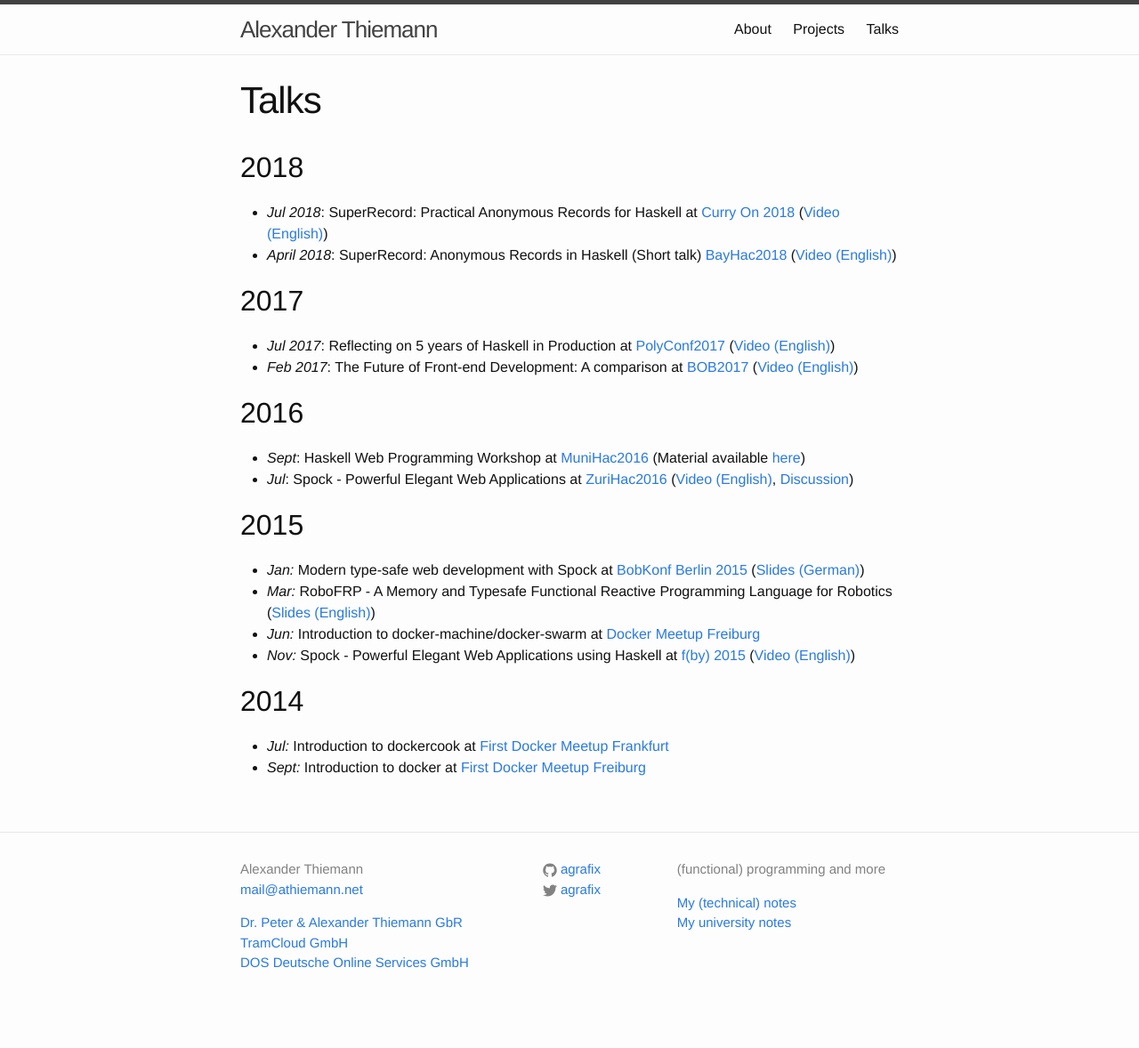
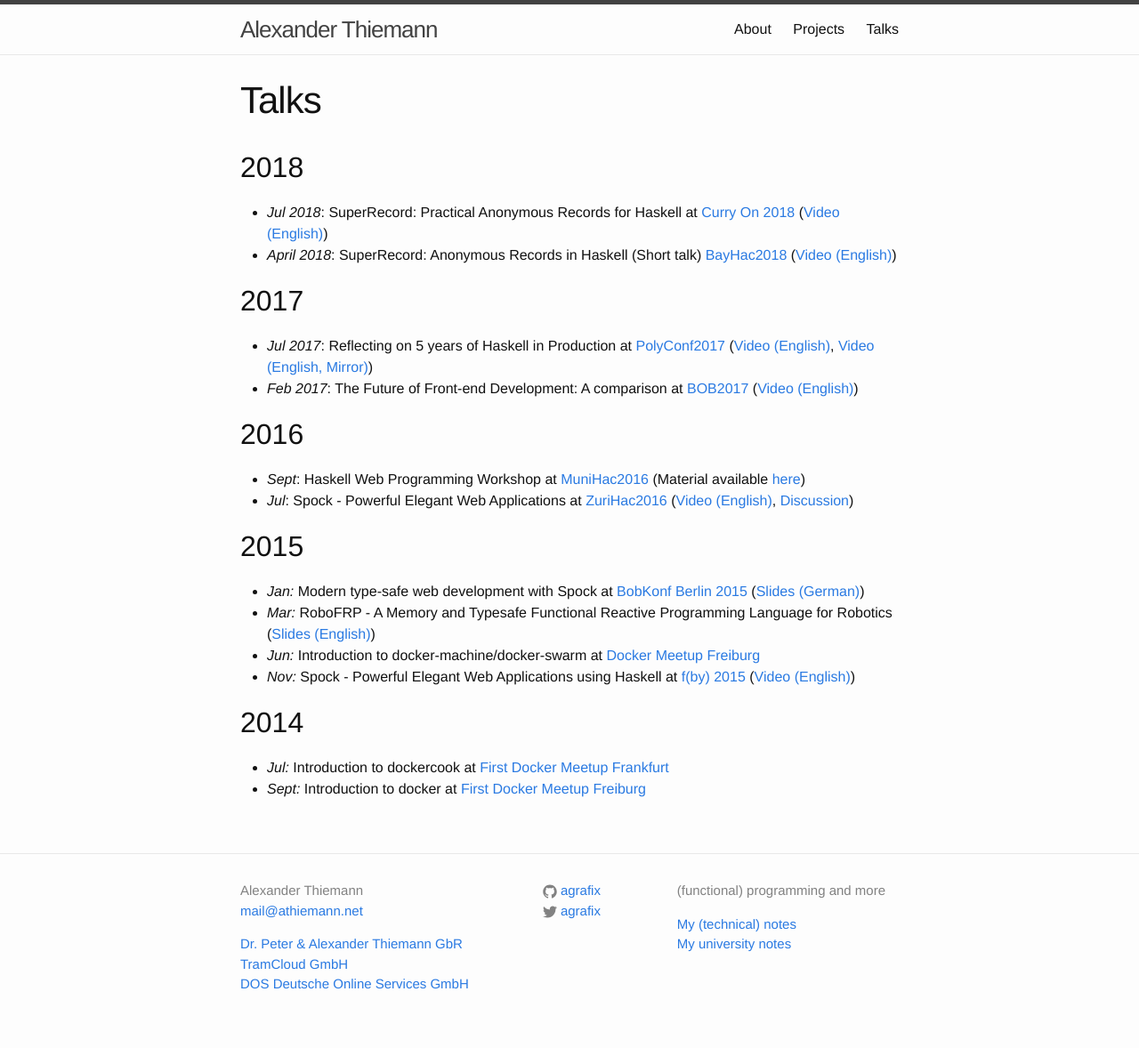
Before and after one commit to agrafix/homepage, a Jekyll site: the page built from talks.md, in a window 1280 px wide. Shown: the whole page at 89% size. Built offline with Jekyll 4.4.1, drawn with Linux system fonts in a browser that asks for light colours; before the commit the page ends 1154 px from its top, so only the background shows below that.

```diff
--- a/talks.md
+++ b/talks.md
@@ -10,7 +10,7 @@ permalink: /talks/
 * *April 2018*: SuperRecord: Anonymous Records in Haskell (Short talk) [BayHac2018][bayhac-2018] ([Video (English)][bayhac-2018-video])
 
 ## 2017
-* *Jul 2017*: Reflecting on 5 years of Haskell in Production at [PolyConf2017][poly-2017] ([Video (English)][poly-2017-video])
+* *Jul 2017*: Reflecting on 5 years of Haskell in Production at [PolyConf2017][poly-2017] ([Video (English)][poly-2017-video], [Video (English, Mirror)][poly-2017-video2])
 * *Feb 2017*: The Future of Front-end Development: A comparison at [BOB2017][bob-2017] ([Video (English)][bob2017-video])
 
 ## 2016
```
Also changed, not shown: other parts of talks.md (+1 -0 lines), about.md (+1 -1 lines).
